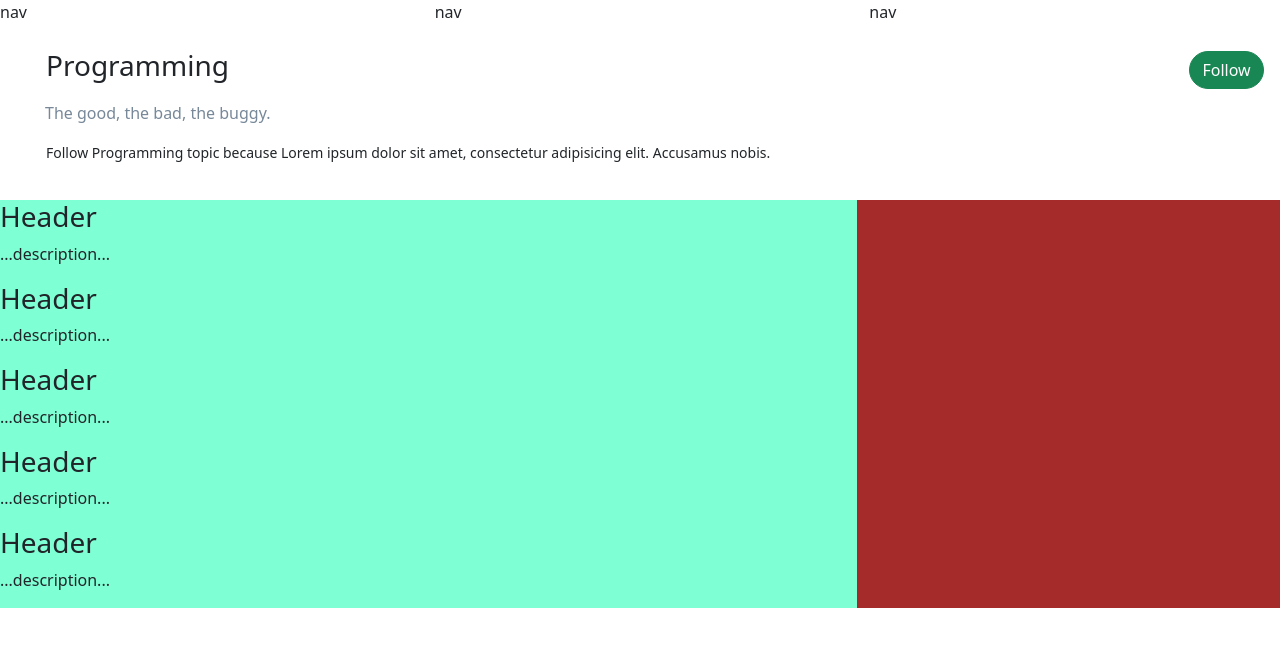
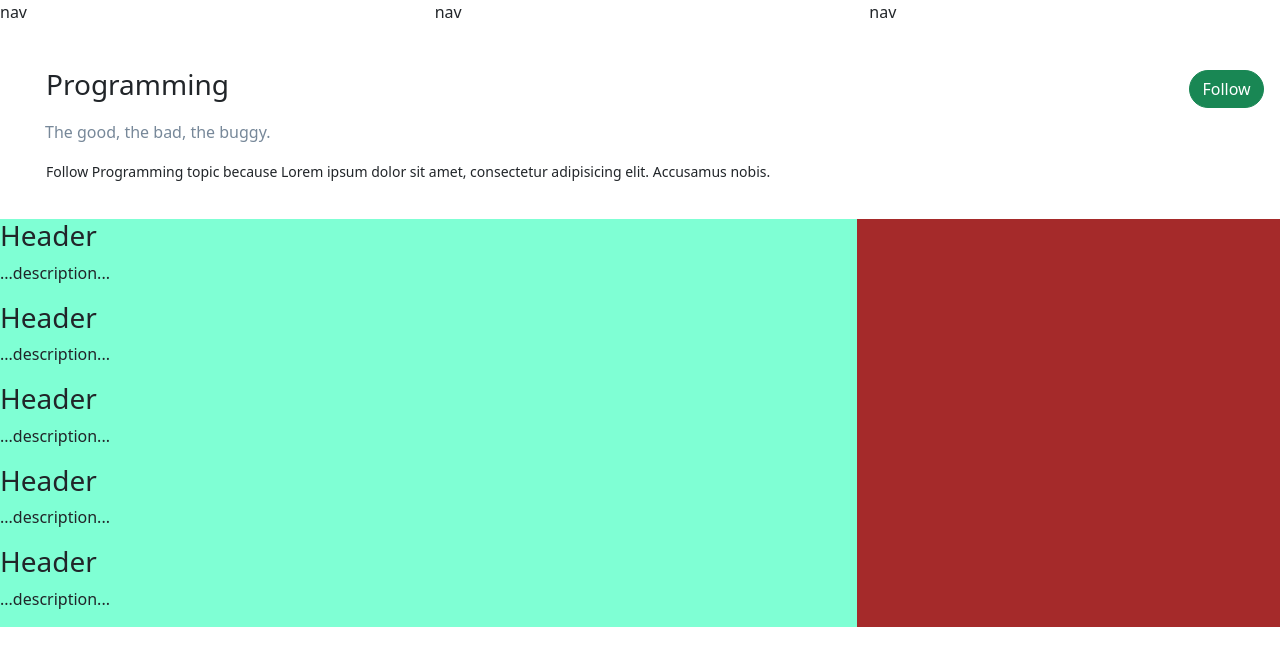
Before and after one commit to Reddah14/replica-mediumWebsite, a React (Create React App) app: page / in a window 1280 px wide. Shown: the top 666 px of the page. Built offline with nearby package versions, Linux system fonts and the light colour scheme.

Commit message:
fixing style

```diff
--- a/src/components/Banner/Banner.scss
+++ b/src/components/Banner/Banner.scss
@@ -1,5 +1,6 @@
 .banner {
   margin-left: 10px;
+  margin-top: 19px;
   margin-right: 5px;
   margin-bottom: 10px;
   border-radius: 12px;
```
